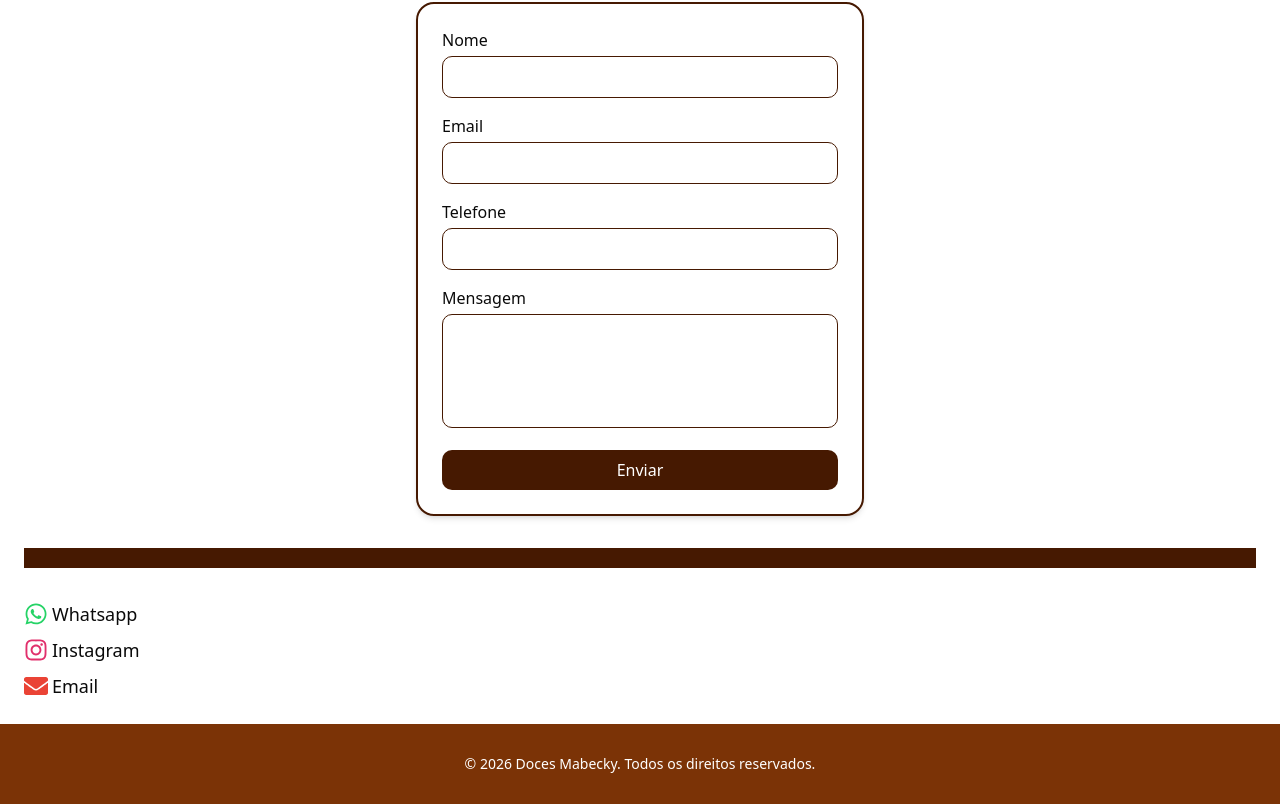
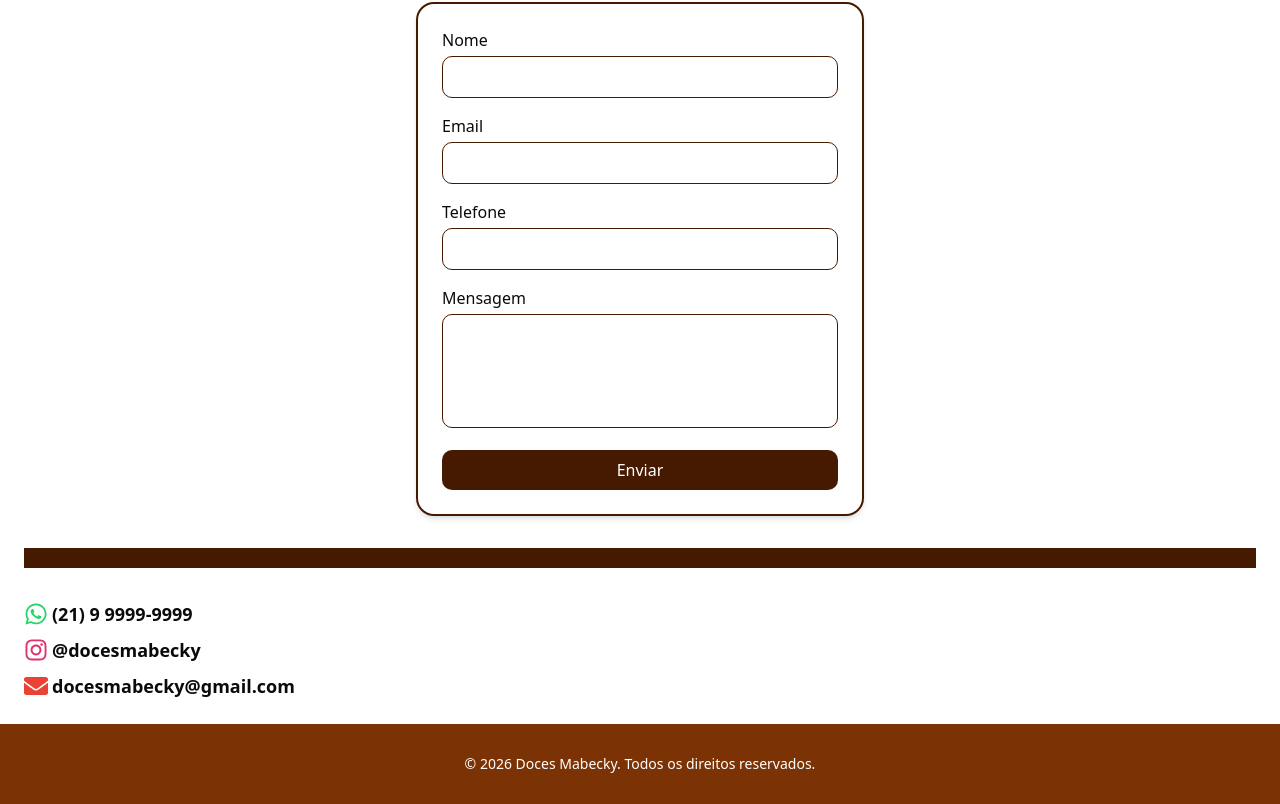
Before and after one commit to davilepore/Loja-doces, a Next.js app: page / in a window 1280 px wide. Shown: the part 1810-2614 px from the top of the page. Built offline with nearby package versions, Linux system fonts and the light colour scheme.

Commit message:
docs: fix texts

```diff
--- a/app/_components/Contact.tsx
+++ b/app/_components/Contact.tsx
@@ -10,18 +10,18 @@ function Contact() {
       </div>
 
       <div className="w-full h-5 bg-amber-950"></div>
-      <div className="space-y-2 text-lg">
+      <div className="space-y-2 text-lg font-semibold">
         <p className="flex items-center gap-1">
           <FaWhatsapp color="#25D366" size={24} />
-          Whatsapp
+          (21) 9 9999-9999
         </p>
         <p className="flex items-center gap-1">
           <FaInstagram color="#E1306C" size={24} />
-          Instagram
+          @docesmabecky
         </p>
         <p className="flex items-center gap-1">
           <FaEnvelope color="#EA4335" size={24} />
-          Email
+          docesmabecky@gmail.com
         </p>
       </div>
     </div>
```
